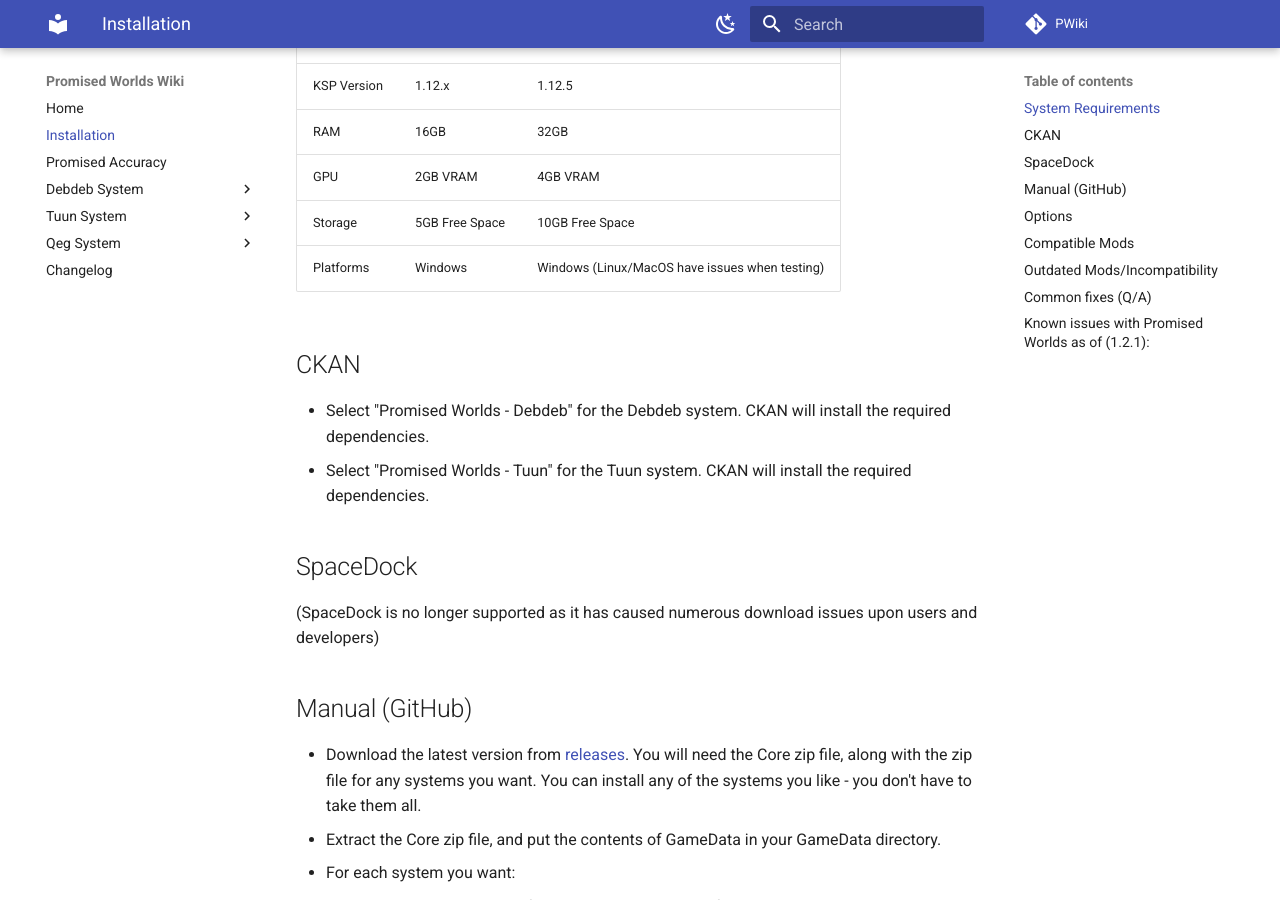
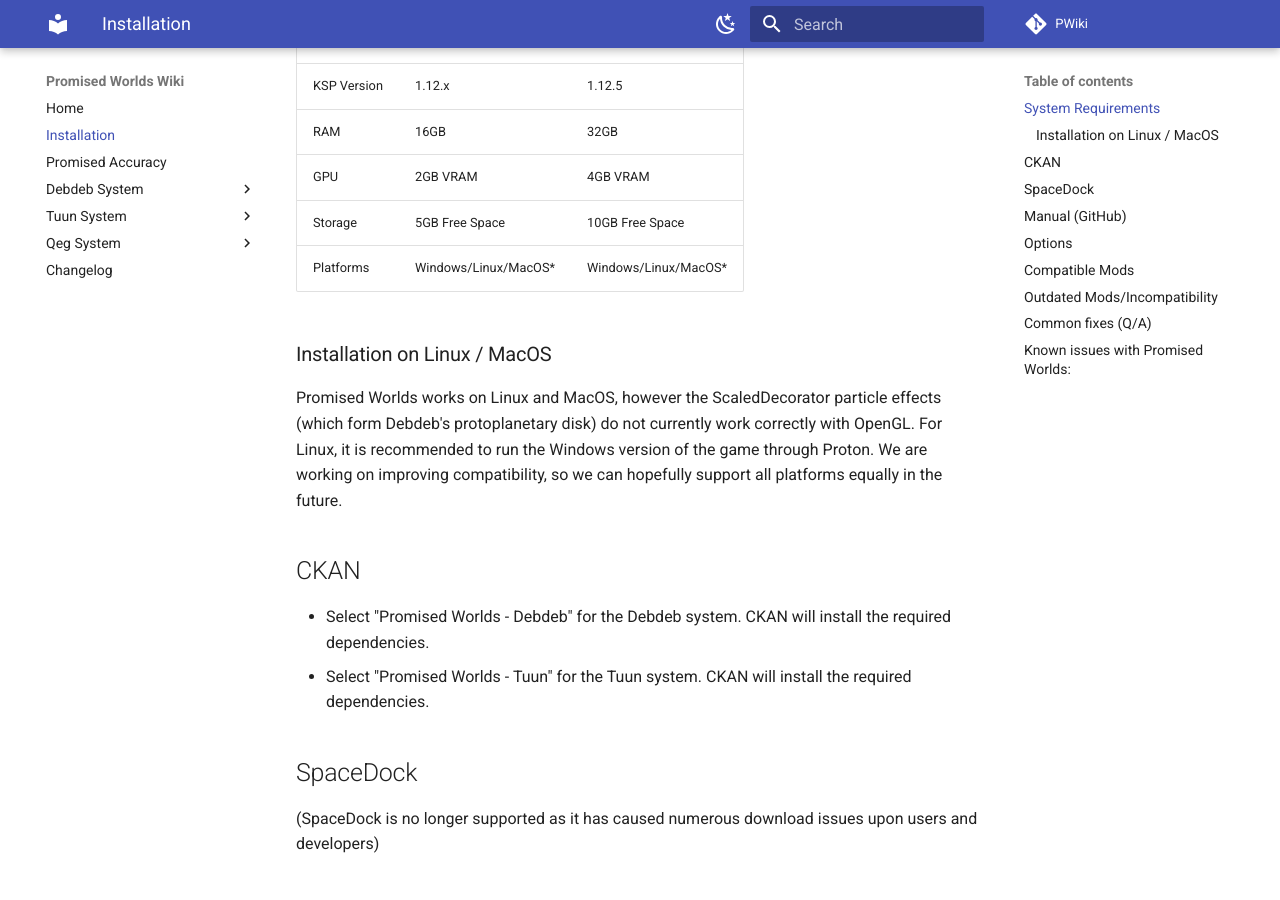
Before and after one commit to PromisedWorlds/PWiki, an MkDocs documentation site: the page built from docs/Installation.md, in a window 1280 px wide and 900 px high, scrolled down 530 px. Built offline with MkDocs 1.6.1 and Material for MkDocs 9.7.7, drawn with Linux system fonts in a browser that asks for light colours; comment, search, counter and statistics services are not loaded; some of the changed text lies outside the part shown.

Commit message:
Update installation and compatibility info

```diff
--- a/docs/Installation.md
+++ b/docs/Installation.md
@@ -12,7 +12,12 @@
 | RAM | 16GB | 32GB |
 | GPU | 2GB VRAM | 4GB VRAM |
 | Storage | 5GB Free Space | 10GB Free Space |
-| Platforms | Windows | Windows (Linux/MacOS have issues when testing) |
+| Platforms | Windows/Linux/MacOS* | Windows/Linux/MacOS* |
+
+### Installation on Linux / MacOS
+Promised Worlds works on Linux and MacOS, however the ScaledDecorator particle effects (which form Debdeb's protoplanetary disk) do not currently work correctly with OpenGL.
+For Linux, it is recommended to run the Windows version of the game through Proton.
+We are working on improving compatibility, so we can hopefully support all platforms equally in the future.
 
 ## CKAN
 
@@ -105,7 +109,7 @@
 
 A: Promised Worlds Supports Graphics Mods to make use of better visuals. Those mods themselves include settings to reduce lag and improve performance for lower-end devices. At the top of this page, we have a recommended specs sheet to get the maximum performance out of Promised Worlds.
 
-## Known issues with Promised Worlds as of (1.2.1):
+## Known issues with Promised Worlds:
 
 - With Visual Enhancement Mods installed (Parallax/EVE), Celestial Body eclipses may become out of alignment with their parent object, or may cast a shadow on themselves in pure sunlight.
 - With Emissive mods installed, Donk will temporarily become red when Exiting it's Sphere of Influence.
```
Also changed, not shown: other parts of docs/Installation.md (+3 -4 lines).
